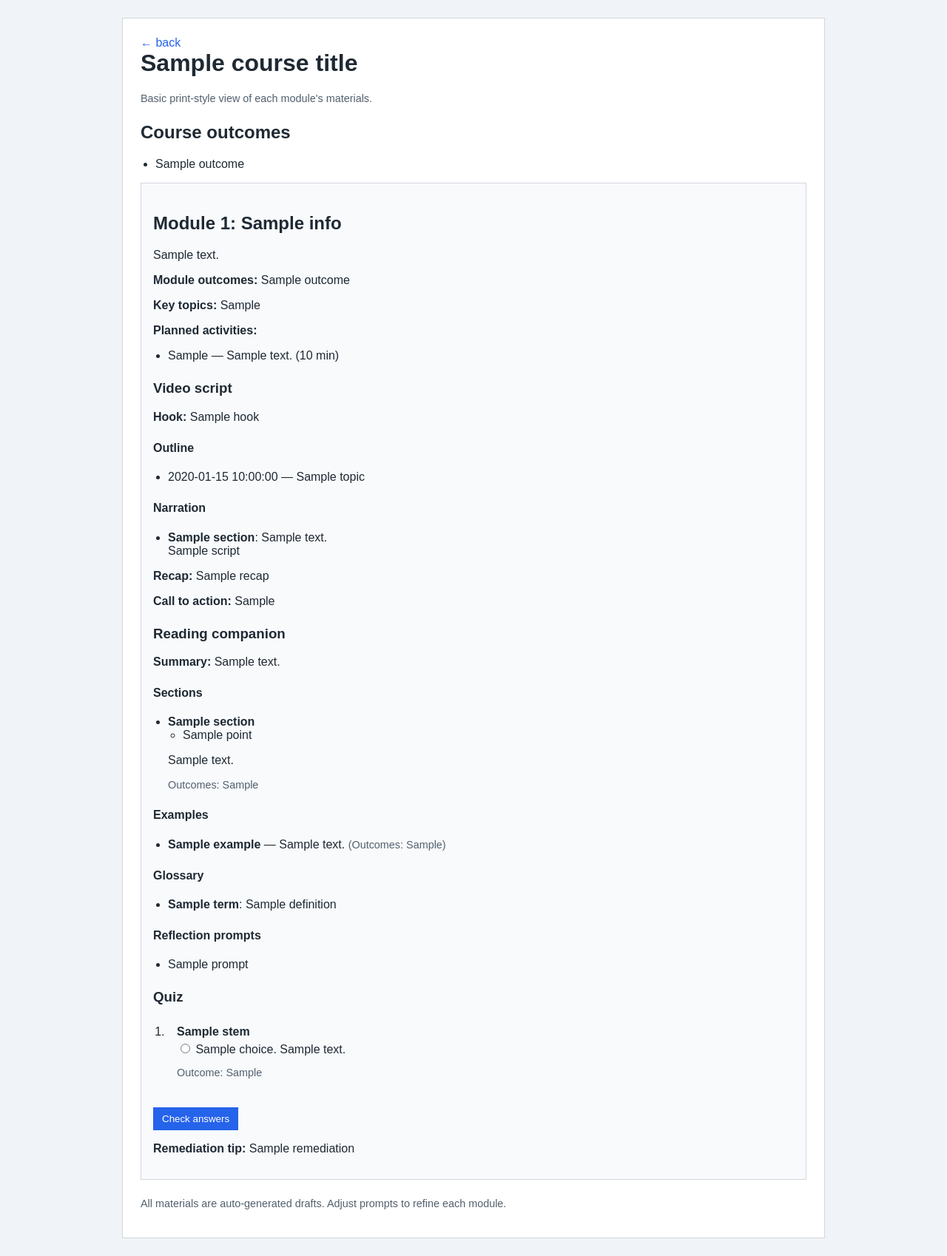
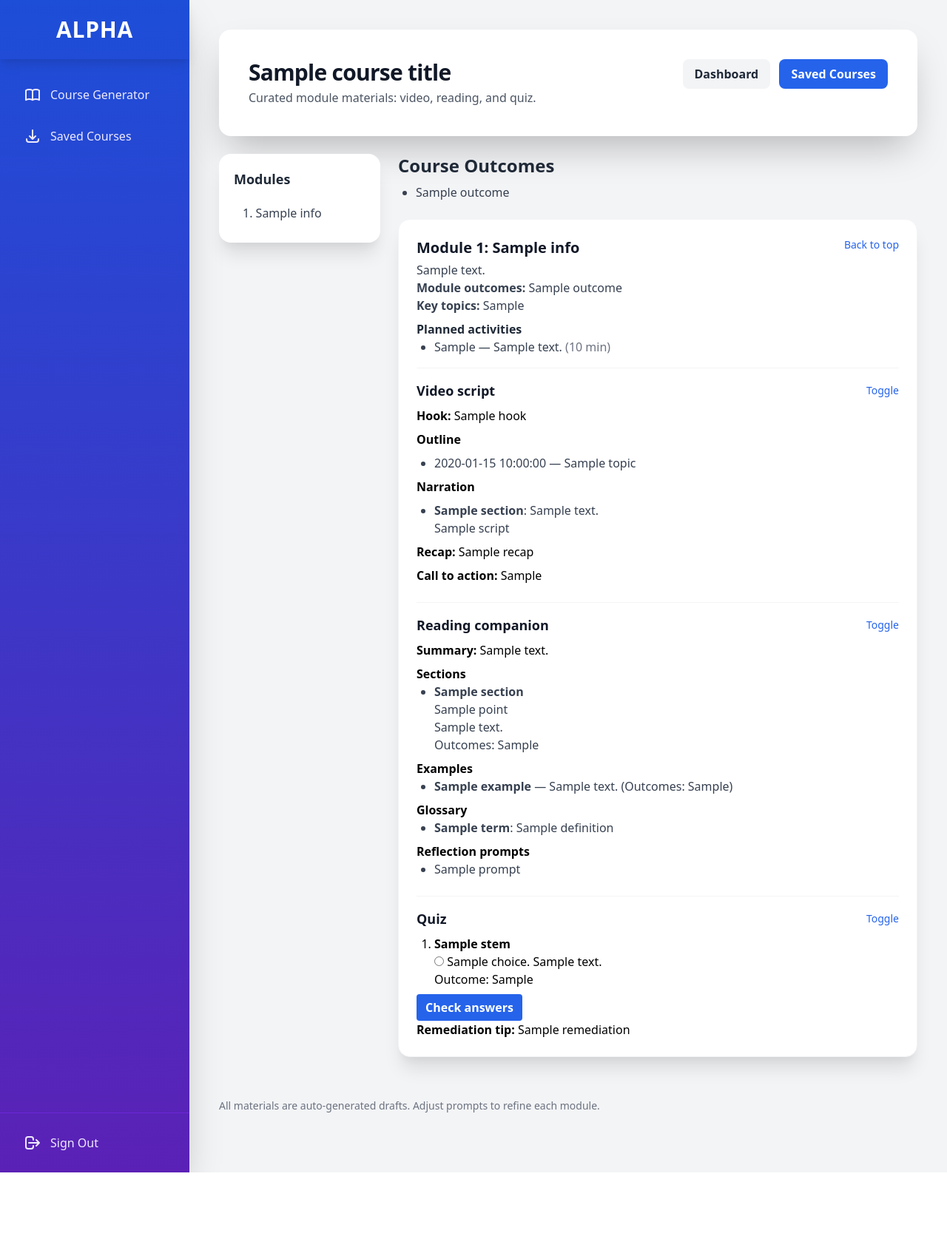
Before and after one commit to KorkmazPolat/AutoGenCourseProject, a Flask app: template course_material_service/templates/course_pages.html in a window 1280 px wide. Shown: the whole page at 74% size. After the commit the page ends 1585 px from the top, so only its background shows below. Run offline with Flask 3, Linux system fonts and the light colour scheme; the template is opened without the code that fills it: most values are stand-ins (such as "Sample title", 1, 10 or a date in 2020).

Commit message:
course page

```diff
--- a/course_material_service/templates/course_pages.html
+++ b/course_material_service/templates/course_pages.html
@@ -1,91 +1,51 @@
-<!DOCTYPE html>
-<html lang="en">
-  <head>
-    <meta charset="UTF-8" />
-    <title>{{ course_title }} | Module Pages</title>
-    <style>
-      body {
-        font-family: Arial, sans-serif;
-        margin: 0;
-        padding: 24px;
-        background: #f0f4f8;
-        color: #1f2933;
-      }
-      main {
-        max-width: 900px;
-        margin: 0 auto;
-        background: #ffffff;
-        padding: 24px;
-        border: 1px solid #d2d6dc;
-      }
-      h1,
-      h2,
-      h3,
-      h4 {
-        margin-top: 24px;
-      }
-      h1 {
-        margin-top: 0;
-      }
-      ul,
-      ol {
-        padding-left: 20px;
-      }
-      .module {
-        border: 1px solid #d2d6dc;
-        padding: 16px;
-        margin-bottom: 24px;
-        background: #f8fafc;
-      }
-      .muted {
-        color: #52606d;
-        font-size: 0.9rem;
-      }
-      a.back {
-        text-decoration: none;
-        color: #2563eb;
-      }
-      table {
-        width: 100%;
-        border-collapse: collapse;
-        margin-top: 12px;
-      }
-      table th,
-      table td {
-        border: 1px solid #d2d6dc;
-        padding: 8px;
-        text-align: left;
-      }
-      /* Quiz styles */
-      .quiz-form { margin-top: 8px; }
-      .choice-list { list-style: none; padding-left: 0; }
-      .choice-list li { margin: 4px 0; }
-      .question { padding: 8px; border-left: 4px solid transparent; }
-      .question.correct { background: #f0fdf4; border-left-color: #22c55e; }
-      .question.incorrect { background: #fef2f2; border-left-color: #ef4444; }
-      .badge { display: inline-block; padding: 2px 6px; font-size: 0.8rem; border-radius: 999px; margin-left: 6px; }
-      .badge.correct { background: #dcfce7; color: #166534; }
-      .badge.incorrect { background: #fee2e2; color: #991b1b; }
-      .quiz-actions { margin-top: 10px; }
-      .quiz-actions button { padding: 8px 12px; background: #2563eb; color: #fff; border: none; cursor: pointer; }
-      .quiz-result { margin-top: 10px; font-family: system-ui, -apple-system, Segoe UI, Roboto, Helvetica, Arial, sans-serif; }
-      .quiz-result .stats { font-weight: bold; }
-      .quiz-result .wrong-list { margin-top: 6px; }
-    </style>
-  </head>
-  <body>
-    <main>
-      <a class="back" href="/">&larr; back</a>
-      <h1>{{ course_title }}</h1>
-      <p class="muted">Basic print-style view of each module's materials.</p>
+{% extends "base.html" %}
 
+{% block title %}{{ course_title }} - Module Pages - ALPHA{% endblock %}
+
+{% block content %}
+<div class="max-w-7xl mx-auto mb-10">
+  <div class="bg-white shadow-2xl rounded-2xl p-8 md:p-10 mb-6">
+    <div class="flex items-start justify-between">
+      <div>
+        <h1 class="text-3xl font-extrabold text-gray-900 tracking-tight">{{ course_title }}</h1>
+        <p class="text-gray-600 mt-1">Curated module materials: video, reading, and quiz.</p>
+      </div>
+      <div class="space-x-2">
+        <a href="/dashboard" class="inline-block bg-gray-100 hover:bg-gray-200 text-gray-800 font-semibold py-2 px-4 rounded-lg transition">Dashboard</a>
+        <a href="/exports" class="inline-block bg-blue-600 hover:bg-blue-700 text-white font-semibold py-2 px-4 rounded-lg transition">Saved Courses</a>
+      </div>
+    </div>
+  </div>
+
+  <div class="grid grid-cols-12 gap-6">
+    <aside class="col-span-12 md:col-span-4 lg:col-span-3">
+      <div class="sticky top-6 bg-white rounded-2xl shadow-xl p-5">
+        <h2 class="text-lg font-semibold text-gray-800 mb-3">Modules</h2>
+        {% if modules_output %}
+        <nav class="space-y-1" aria-label="Module navigation">
+          {% for module in modules_output %}
+          {% set info = module.info %}
+          <a href="#module-{{ info.number }}" class="block px-3 py-2 rounded-lg text-gray-700 hover:bg-gray-100 hover:text-gray-900 transition">
+            <span class="font-medium">{{ info.number }}.</span> {{ info.title }}
+          </a>
+          {% endfor %}
+        </nav>
+        {% else %}
+        <p class="text-gray-500">No modules yet.</p>
+        {% endif %}
+      </div>
+    </aside>
+
+    <section class="col-span-12 md:col-span-8 lg:col-span-9">
       {% if learning_outcomes %}
-      <h2>Course outcomes</h2>
-      <ul>
+      <div class="mb-6">
+        <h2 class="text-2xl font-bold text-gray-800 mb-2">Course Outcomes</h2>
+        <ul class="list-disc pl-6 text-gray-700">
           {% for outcome in learning_outcomes %}
           <li>{{ outcome }}</li>
           {% endfor %}
         </ul>
+      </div>
       {% endif %}
 
       {% if modules_output %}
@@ -95,37 +55,44 @@
           {% set video = assets.get("video_script", {}).get("content") %}
           {% set reading = assets.get("reading_material", {}).get("content") %}
           {% set quiz = assets.get("quiz_questions", {}).get("content") %}
-      <div class="module">
-        <h2>Module {{ info.number }}: {{ info.title }}</h2>
-        {% if info.summary %}<p>{{ info.summary }}</p>{% endif %}
-        {% if info.outcomes %}<p><strong>Module outcomes:</strong> {{ info.outcomes | join(", ") }}</p>{% endif %}
-        {% if info.key_topics %}<p><strong>Key topics:</strong> {{ info.key_topics | join(", ") }}</p>{% endif %}
+          <div id="module-{{ info.number }}" class="rounded-2xl bg-white shadow-xl p-6 mb-8 border border-gray-100">
+            <div class="flex items-start justify-between">
+              <h2 class="text-xl font-semibold text-gray-900">Module {{ info.number }}: {{ info.title }}</h2>
+              <a href="#" class="text-sm text-blue-600 hover:text-blue-700" onclick="window.scrollTo({top:0, behavior:'smooth'}); return false;">Back to top</a>
+            </div>
+            {% if info.summary %}<p class="text-gray-700 mt-1">{{ info.summary }}</p>{% endif %}
+            {% if info.outcomes %}<p class="text-gray-700"><span class="font-semibold">Module outcomes:</span> {{ info.outcomes | join(", ") }}</p>{% endif %}
+            {% if info.key_topics %}<p class="text-gray-700"><span class="font-semibold">Key topics:</span> {{ info.key_topics | join(", ") }}</p>{% endif %}
             {% if info.learning_activities %}
-        <p><strong>Planned activities:</strong></p>
-        <ul>
+            <p class="text-gray-800 font-semibold mt-2">Planned activities</p>
+            <ul class="list-disc pl-6 text-gray-700">
               {% for activity in info.learning_activities %}
               <li>
-            {{ activity.activity_type }} — {{ activity.description }}
-            {% if activity.duration_minutes %}({{ activity.duration_minutes }} min){% endif %}
+                {{ activity.activity_type }} — {{ activity.description }} {% if activity.duration_minutes %}<span class="text-gray-500">({{ activity.duration_minutes }} min)</span>{% endif %}
               </li>
               {% endfor %}
             </ul>
             {% endif %}
 
             {% if video %}
-        <h3>Video script</h3>
+            <div class="mt-4 border-t border-gray-100 pt-4">
+              <div class="flex items-center justify-between">
+                <h3 class="text-lg font-semibold text-gray-900">Video script</h3>
+                <button type="button" class="toggle-section text-sm text-blue-600 hover:text-blue-700" data-target="#video-{{ info.number }}">Toggle</button>
+              </div>
+              <div id="video-{{ info.number }}" class="mt-2 space-y-2">
                 {% if video.hook %}<p><strong>Hook:</strong> {{ video.hook }}</p>{% endif %}
                 {% if video.outline %}
-        <h4>Outline</h4>
-        <ul>
+                <h4 class="font-semibold mt-2">Outline</h4>
+                <ul class="list-disc pl-6 text-gray-700">
                   {% for item in video.outline %}
                   <li>{{ item.timestamp }} — {{ item.topic }}</li>
                   {% endfor %}
                 </ul>
                 {% endif %}
                 {% if video.narration %}
-        <h4>Narration</h4>
-        <ul>
+                <h4 class="font-semibold mt-2">Narration</h4>
+                <ul class="list-disc pl-6 text-gray-700">
                   {% for block in video.narration %}
                   <li>
                     <strong>{{ block.section }}</strong>: {{ block.summary }}<br />
@@ -136,14 +103,21 @@
                 {% endif %}
                 {% if video.recap %}<p><strong>Recap:</strong> {{ video.recap }}</p>{% endif %}
                 {% if video.call_to_action %}<p><strong>Call to action:</strong> {{ video.call_to_action }}</p>{% endif %}
+              </div>
+            </div>
             {% endif %}
 
             {% if reading %}
-        <h3>Reading companion</h3>
+            <div class="mt-6 border-t border-gray-100 pt-4">
+              <div class="flex items-center justify-between">
+                <h3 class="text-lg font-semibold text-gray-900">Reading companion</h3>
+                <button type="button" class="toggle-section text-sm text-blue-600 hover:text-blue-700" data-target="#reading-{{ info.number }}">Toggle</button>
+              </div>
+              <div id="reading-{{ info.number }}" class="mt-2">
                 {% if reading.summary %}<p><strong>Summary:</strong> {{ reading.summary }}</p>{% endif %}
                 {% if reading.sections %}
-        <h4>Sections</h4>
-        <ul>
+                <h4 class="font-semibold mt-2">Sections</h4>
+                <ul class="list-disc pl-6 text-gray-700">
                   {% for section in reading.sections %}
                   <li>
                     <strong>{{ section.heading }}</strong>
@@ -163,8 +137,8 @@
                 </ul>
                 {% endif %}
                 {% if reading.examples %}
-        <h4>Examples</h4>
-        <ul>
+                <h4 class="font-semibold mt-2">Examples</h4>
+                <ul class="list-disc pl-6 text-gray-700">
                   {% for example in reading.examples %}
                   <li>
                     <strong>{{ example.title }}</strong> — {{ example.description }}
@@ -176,28 +150,35 @@
                 </ul>
                 {% endif %}
                 {% if reading.glossary %}
-        <h4>Glossary</h4>
-        <ul>
+                <h4 class="font-semibold mt-2">Glossary</h4>
+                <ul class="list-disc pl-6 text-gray-700">
                   {% for term in reading.glossary %}
                   <li><strong>{{ term.term }}</strong>: {{ term.definition }}</li>
                   {% endfor %}
                 </ul>
                 {% endif %}
                 {% if reading.reflections %}
-        <h4>Reflection prompts</h4>
-        <ul>
+                <h4 class="font-semibold mt-2">Reflection prompts</h4>
+                <ul class="list-disc pl-6 text-gray-700">
                   {% for prompt in reading.reflections %}
                   <li>{{ prompt }}</li>
                   {% endfor %}
                 </ul>
                 {% endif %}
+              </div>
+            </div>
             {% endif %}
 
             {% if quiz %}
-        <h3>Quiz</h3>
+            <div class="mt-6 border-t border-gray-100 pt-4">
+              <div class="flex items-center justify-between">
+                <h3 class="text-lg font-semibold text-gray-900">Quiz</h3>
+                <button type="button" class="toggle-section text-sm text-blue-600 hover:text-blue-700" data-target="#quiz-{{ info.number }}">Toggle</button>
+              </div>
+              <div id="quiz-{{ info.number }}" class="mt-2">
                 {% if quiz.questions %}
                 <form class="quiz-form" id="quiz-form-{{ info.number }}">
-          <ol>
+                  <ol class="list-decimal pl-6">
                     {% for question in quiz.questions %}
                     {% set qidx = loop.index0 %}
                     <li class="question" data-answer="{{ question.answer }}" data-stem="{{ question.stem|e }}">
@@ -224,24 +205,32 @@
                     </li>
                     {% endfor %}
                   </ol>
-          <div class="quiz-actions">
-            <button type="button" class="submit-quiz" data-module="{{ info.number }}">Check answers</button>
+                  <div class="quiz-actions mt-2">
+                    <button type="button" class="submit-quiz bg-blue-600 hover:bg-blue-700 text-white font-semibold py-1.5 px-3 rounded" data-module="{{ info.number }}">Check answers</button>
                   </div>
-          <div class="quiz-result" id="quiz-result-{{ info.number }}" aria-live="polite"></div>
+                  <div class="quiz-result text-sm text-gray-700" id="quiz-result-{{ info.number }}" aria-live="polite"></div>
                 </form>
                 {% endif %}
                 {% if quiz.remediation %}
                 <p><strong>Remediation tip:</strong> {{ quiz.remediation }}</p>
                 {% endif %}
+              </div>
+            </div>
             {% endif %}
           </div>
         {% endfor %}
       {% else %}
-      <p>No module materials were generated.</p>
+      <p class="text-gray-600">No module materials were generated.</p>
       {% endif %}
 
-      <p class="muted">All materials are auto-generated drafts. Adjust prompts to refine each module.</p>
-    </main>
+    </section>
+  </div>
+
+  <p class="text-gray-500 text-sm mt-6">All materials are auto-generated drafts. Adjust prompts to refine each module.</p>
+</div>
+{% endblock %}
+
+{% block scripts %}
 <script>
       (function () {
         function evaluateQuiz(form) {
@@ -290,12 +279,30 @@
 
         document.addEventListener('click', function (e) {
           const btn = e.target.closest('.submit-quiz');
-          if (!btn) return;
+          if (btn) {
             const mod = btn.getAttribute('data-module');
             const form = document.getElementById('quiz-form-' + mod);
             if (form) evaluateQuiz(form);
+            return;
+          }
+          const toggle = e.target.closest('.toggle-section');
+          if (toggle) {
+            const targetSel = toggle.getAttribute('data-target');
+            const el = targetSel && document.querySelector(targetSel);
+            if (el) el.style.display = (el.style.display === 'none') ? '' : 'none';
+          }
+        });
+
+        // Smooth scroll for sidebar links
+        document.querySelectorAll('a[href^="#module-\"]').forEach(a => {
+          a.addEventListener('click', function (e) {
+            const id = this.getAttribute('href');
+            const target = id && document.querySelector(id);
+            if (!target) return;
+            e.preventDefault();
+            target.scrollIntoView({ behavior: 'smooth', block: 'start' });
+          });
         });
       })();
     </script>
-  </body>
-</html>
+{% endblock %}
```
Also changed, not shown: course_material_service/templates/course_plan.html (+46 -89 lines), course_material_service/templates/full_course.html (+60 -84 lines). Lines whose indentation alone changed are shown as unchanged.
